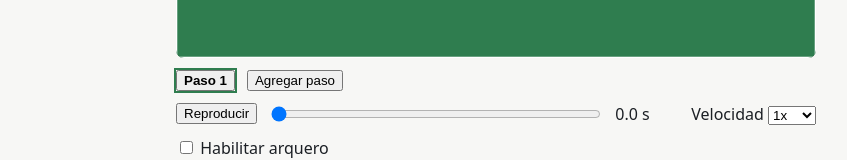
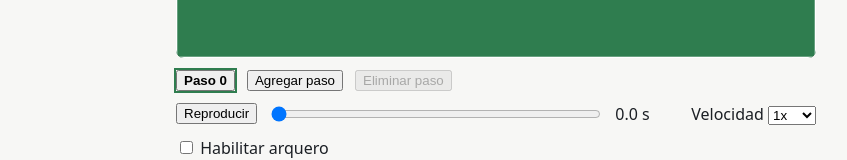
Before and after one commit to Fercho612/HandLab, a React (Vite) app in the folder frontend/: page /pizarra in a window 1280 px wide. Shown: the part 750-910 px from the top of the page, without its empty margins (144-991 px from the left). Built offline with nearby package versions, Linux system fonts and the light colour scheme.

Commit message:
feat: delete steps and warn before removing following steps

```diff
--- a/frontend/src/domain/play.js
+++ b/frontend/src/domain/play.js
@@ -22,13 +22,21 @@ export function nearestStep(play, t) {
   return Math.min(Math.max(index, 0), play.steps.length - 1)
 }
 
-/** Inserts a copy of the step at `index` right after it. */
-export function addStep(play, index) {
-  const source = play.steps[index]
-  const copy = { positions: { ...source.positions }, ball: { ...source.ball } }
-  return { ...play, steps: [...play.steps.slice(0, index + 1), copy, ...play.steps.slice(index + 1)] }
+export const followingSteps = (play, index) => play.steps.length - 1 - index
+
+/** Appends a copy of the last step. */
+export function addStep(play) {
+  const last = play.steps[play.steps.length - 1]
+  return { ...play, steps: [...play.steps, { positions: { ...last.positions }, ball: { ...last.ball } }] }
 }
 
+/** Deletes the step and every step after it. The starting step always stays. */
+export function deleteStep(play, index) {
+  if (index === 0) throw new Error('The starting step cannot be deleted')
+  return { ...play, steps: play.steps.slice(0, index) }
+}
+
+/** Moves a player in a step. Modifying a step deletes the steps after it. */
 export function movePlayer(play, stepIndex, playerId, point) {
   return updateStep(play, stepIndex, (step) => ({
     ...step,
@@ -38,21 +46,10 @@ export function movePlayer(play, stepIndex, playerId, point) {
 
 /**
  * Sets the ball state of a step: a pass (`{ holderId }`) or a shot (`{ goal }`) that happens during the
- * transition into that step. Following steps that still had the previous ball state get the new one too,
- * so the ball does not travel back on its own.
+ * transition into that step. Modifying a step deletes the steps after it.
  */
 export function moveBall(play, stepIndex, ball) {
-  const previous = play.steps[stepIndex].ball
-  let propagating = true
-  const steps = play.steps.map((step, index) => {
-    if (index < stepIndex) return step
-    if (index > stepIndex && !(propagating && sameBall(step.ball, previous))) {
-      propagating = false
-      return step
-    }
-    return { ...step, ball: { ...ball } }
-  })
-  return { ...play, steps }
+  return updateStep(play, stepIndex, (step) => ({ ...step, ball: { ...ball } }))
 }
 
 export function playerPositionAt(play, playerId, t) {
@@ -145,7 +142,9 @@ function transitionAt(play, t) {
 }
 
 function updateStep(play, stepIndex, update) {
-  return { ...play, steps: play.steps.map((step, index) => (index === stepIndex ? update(step) : step)) }
+  const steps = play.steps.slice(0, stepIndex + 1)
+  steps[stepIndex] = update(steps[stepIndex])
+  return { ...play, steps }
 }
 
 function sameBall(a, b) {
--- a/frontend/src/ui/whiteboard/StepBar.jsx
+++ b/frontend/src/ui/whiteboard/StepBar.jsx
@@ -1,6 +1,6 @@
 import styles from './Whiteboard.module.css'
 
-export default function StepBar({ count, selected, onSelect, onAdd }) {
+export default function StepBar({ count, selected, onSelect, onAdd, onDelete }) {
   return (
     <div className={styles.controls}>
       {Array.from({ length: count }, (_, index) => (
@@ -11,12 +11,15 @@ export default function StepBar({ count, selected, onSelect, onAdd }) {
           aria-pressed={index === selected}
           onClick={() => onSelect(index)}
         >
-          Paso {index + 1}
+          Paso {index}
         </button>
       ))}
       <button type="button" onClick={onAdd}>
         Agregar paso
       </button>
+      <button type="button" onClick={onDelete} disabled={selected === 0}>
+        Eliminar paso
+      </button>
     </div>
   )
 }
--- a/frontend/src/ui/whiteboard/Whiteboard.jsx
+++ b/frontend/src/ui/whiteboard/Whiteboard.jsx
@@ -6,6 +6,8 @@ import {
   addStep,
   ballPositionAt,
   createDefaultPlay,
+  deleteStep,
+  followingSteps,
   moveBall,
   movePlayer,
   nearestStep,
@@ -32,6 +34,21 @@ const VIEW_BOX = `0 ${-GOAL_SIDE_MARGIN} ${COURT.WIDTH} ${COURT.LENGTH + GOAL_SI
 const MIN_DRAG_DISTANCE = 0.05
 const INVALID_RELEASE_MESSAGE = 'La pelota tiene que terminar en un jugador o en el arco.'
 const RESTART_CONFIRMATION = '¿Reiniciar la pizarra? Se borrará todo lo grabado.'
+
+/** Describes the steps after `step` that an edit or a deletion removes, for the confirmation messages. */
+function followingStepsWarning(action, step, count) {
+  const steps = count === 1 ? `el paso siguiente (Paso ${step + 1})` : `los pasos siguientes (Paso ${step + 1} a Paso ${step + count})`
+  const verb = count === 1 ? 'se eliminará' : 'se eliminarán'
+  return action === 'modify'
+    ? `Si modificas el Paso ${step} ${verb} ${steps}. ¿Continuar?`
+    : `Si eliminas el Paso ${step} también ${verb} ${steps}. ¿Continuar?`
+}
+
+/** Modifying or deleting a step removes the ones after it, so the user confirms first when there are any. */
+function confirmFollowingSteps(action, play, step) {
+  const count = followingSteps(play, step)
+  return count === 0 || window.confirm(followingStepsWarning(action, step, count))
+}
 
 /** Wall-clock time for the playback clock; only called from event handlers and the animation loop. */
 const wallClock = () => performance.now()
@@ -169,6 +186,7 @@ export default function Whiteboard() {
     if (moved < MIN_DRAG_DISTANCE) return
 
     if (drag.kind === Dragging.PLAYER) {
+      if (!confirmFollowingSteps('modify', play, drag.step)) return
       commit(movePlayer(play, drag.step, drag.id, drag.point), drag.step)
       return
     }
@@ -179,6 +197,7 @@ export default function Whiteboard() {
       setMessage(INVALID_RELEASE_MESSAGE)
       return
     }
+    if (!confirmFollowingSteps('modify', play, drag.step)) return
     const nextBall = release.type === BallActionType.SHOT ? { goal: drag.point } : { holderId: release.toPlayerId }
     commit(moveBall(play, drag.step, nextBall), drag.step)
   }
@@ -194,8 +213,13 @@ export default function Whiteboard() {
     setIsPlaying(!isPlaying)
   }
 
-  function addStepAfterSelected() {
-    commit(addStep(play, selectedStep), selectedStep + 1)
+  function addStepAtEnd() {
+    commit(addStep(play), play.steps.length)
+  }
+
+  function deleteSelectedStep() {
+    if (!confirmFollowingSteps('delete', play, selectedStep)) return
+    commit(deleteStep(play, selectedStep), selectedStep - 1)
   }
 
   function restart() {
@@ -246,7 +270,8 @@ export default function Whiteboard() {
         count={play.steps.length}
         selected={selectedStep}
         onSelect={(index) => goToStep(index)}
-        onAdd={addStepAfterSelected}
+        onAdd={addStepAtEnd}
+        onDelete={deleteSelectedStep}
       />
 
       <PlaybackControls
```
Also changed, not shown: 2 other files (tests, documents, lock files or other folders).
